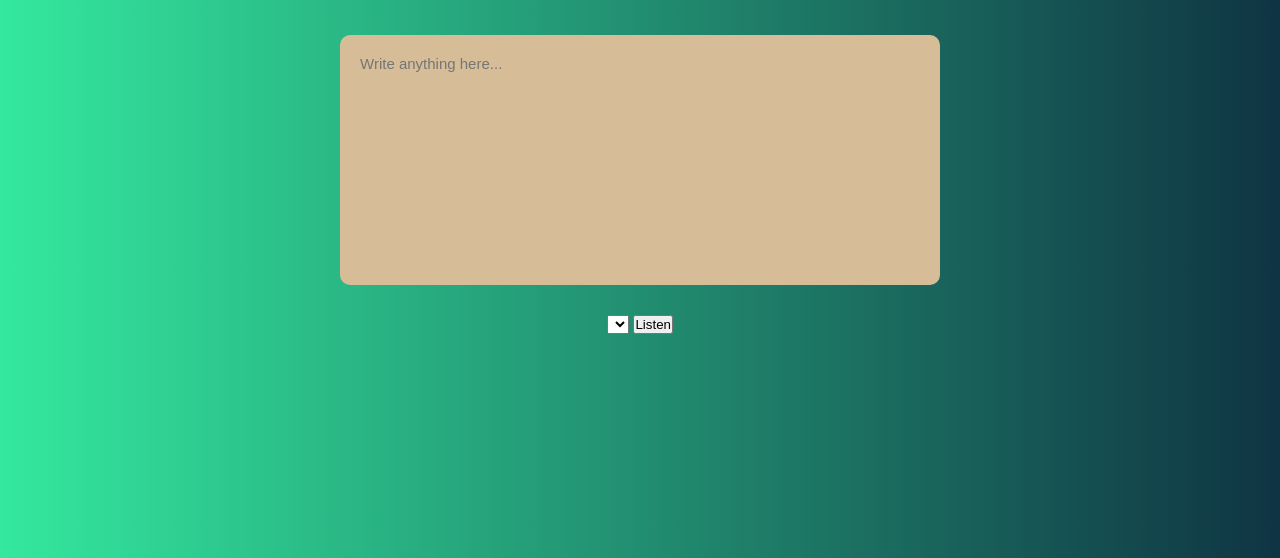
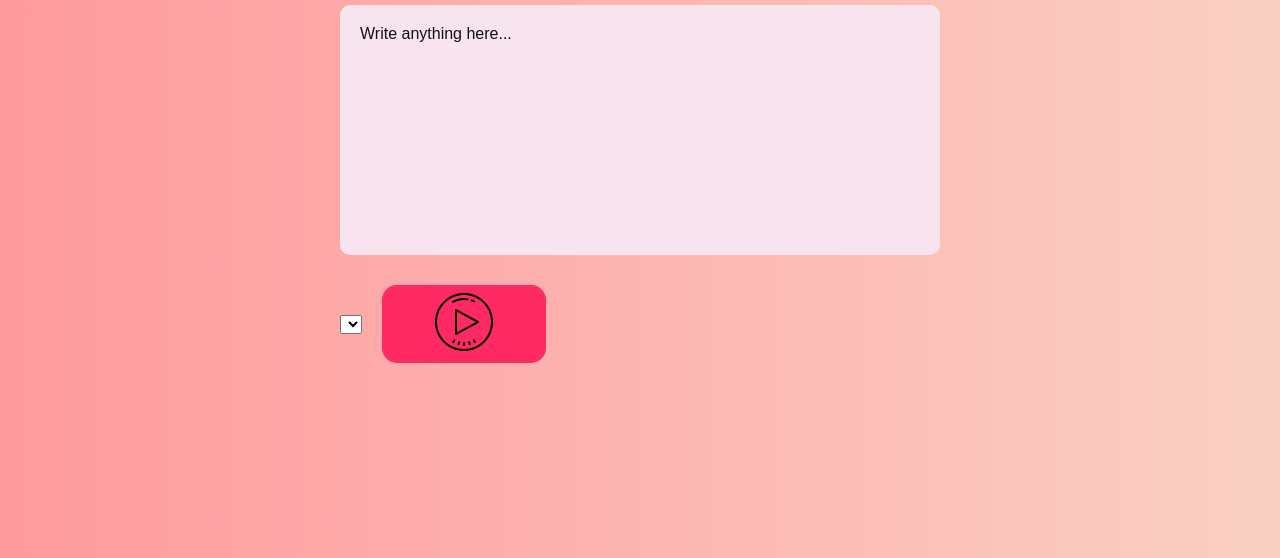
Before and after one commit to nidhihn/Text-to-speech-converter, a plain HTML site: page index.html in a window 1280 px wide. Shown: the part 242-800 px from the top of the page. Drawn offline with Linux system fonts and the light colour scheme.

Commit message:
Added css to the button and textbox

```diff
--- a/index.html
+++ b/index.html
@@ -12,7 +12,7 @@
         <textarea placeholder="Write anything here..."></textarea>
         <div class="row">
             <select></select>
-            <button>Listen</button>
+            <button><img src="./images/icons8-play-64.png"></button>
         </div>
     </div>
 </body>
--- a/style.css
+++ b/style.css
@@ -9,8 +9,10 @@
     min-height: 100vh;
     /* background: linear-gradient(to right, #a18cd1, #fbc2eb); */
     /* background: linear-gradient(to right, #5ee7df, #b490ca); */
-    background: linear-gradient(to right, #34e89e, #0f3443);
+    /* background: linear-gradient(to right, #34e89e, #0f3443); */
     /* background: linear-gradient(to bottom, #2b5876, #4e4376); */
+    /* background: linear-gradient(to right, #00ff00, #32cd32); */
+    background: linear-gradient(to right, #ff9a9e, #fad0c4);
     display: flex;
     align-items: center;
     justify-content:center ;
@@ -29,8 +31,8 @@
 textarea{
     width:600px;
     height: 250px;
-    background:#D6BD98;
-    color: #fff;
+    background:#f7e4ef;
+    color: #121111;
     font-size: 15px;
     border: 0;
     outline: 0;
@@ -39,3 +41,23 @@ textarea{
     resize:none ;
     margin-bottom: 30px;
 }
+textarea::placeholder{
+    font-size: 16px;
+    color: #131010;
+}
+.row{
+    width: 600px;
+    display: flex;
+    align-items: center;
+    gap: 20px;
+}
+button{
+    background: #ff2963;
+    color: #fff;
+    font-size: 16px;
+    padding: 5px 50px;
+    border-radius: 15px;
+    border: 0;
+    outline: 0;
+    cursor: pointer;
+}
```
Also changed, not shown: images/icons8-play-48.png (added), images/icons8-play-64.png (added).
